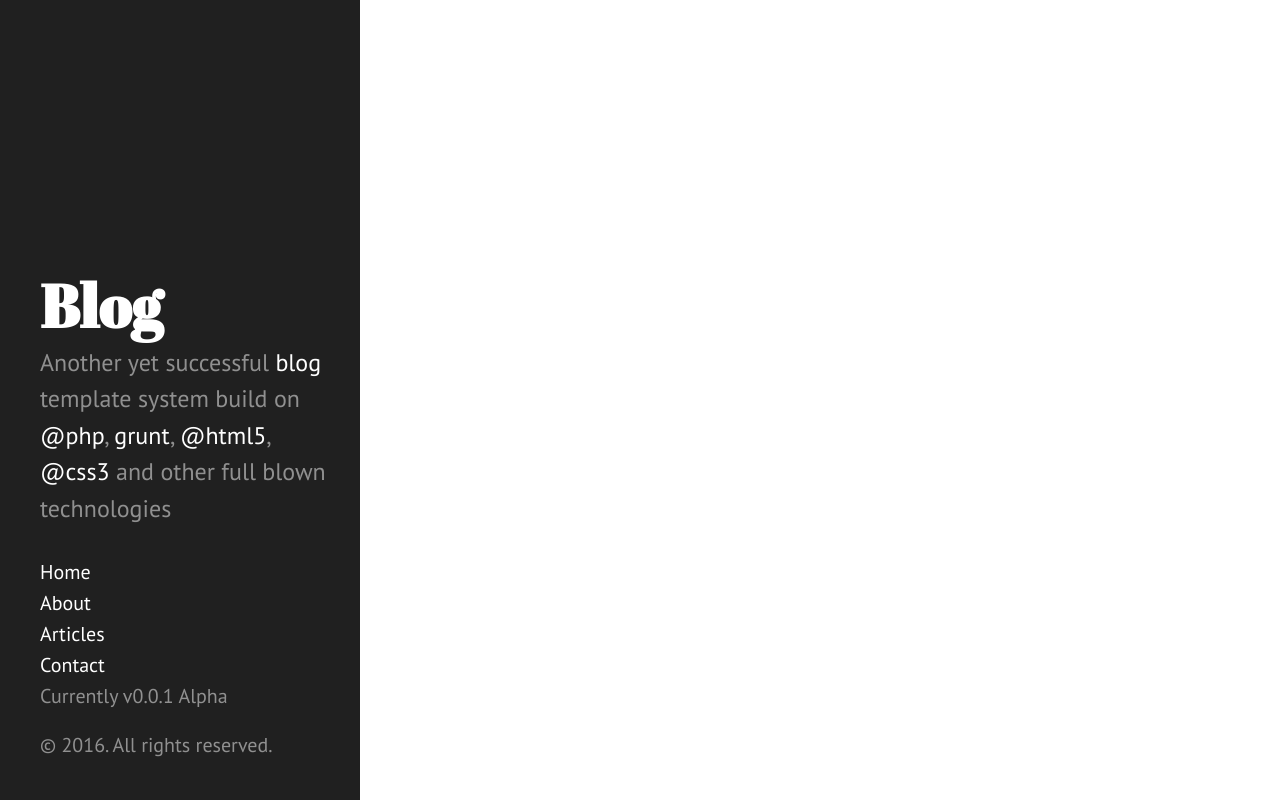
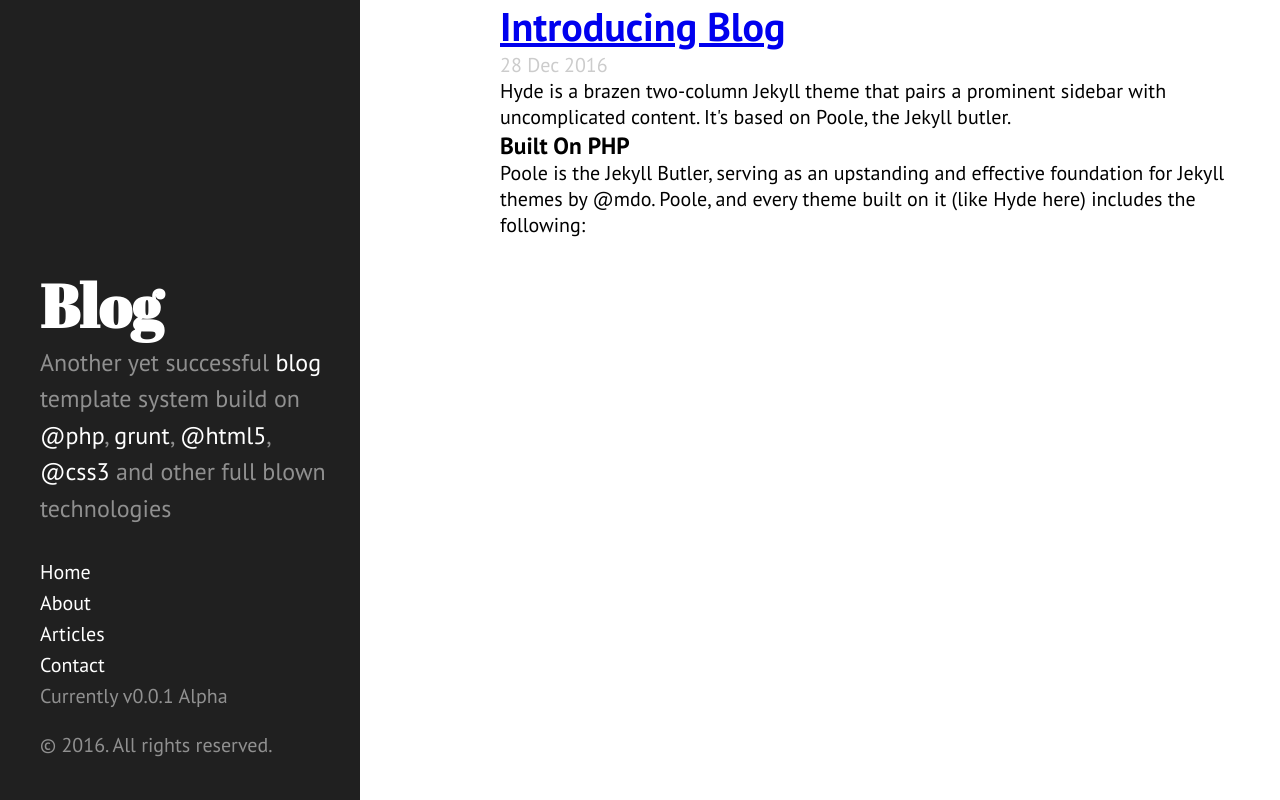
Before and after one commit to alexandrucristiann/sblog, a PHP site: page /index.html in a window 1280 px wide. Run offline with PHP 8.4, Linux system fonts and the light colour scheme.

Commit message:
creating _post module sass

```diff
--- a/assets/css/main.css
+++ b/assets/css/main.css
@@ -84,3 +84,20 @@ body {
 .sidebar-footer {
   margin-top: 1rem;
 }
+
+.content {
+  float: left;
+}
+
+.post {
+  margin-left: 25rem;
+}
+.post__title {
+  color: black;
+}
+.post__date {
+  color: #ccc;
+}
+.post__conentent {
+  text-align: left;
+}
--- a/assets/sass/main.sass
+++ b/assets/sass/main.sass
@@ -2,3 +2,4 @@
 @import 'modules/color'
 @import 'modules/base'
 @import 'modules/sidebar'
+@import 'modules/post'
--- /dev/null
+++ b/assets/sass/modules/_post.sass
@@ -0,0 +1,14 @@
+.content
+  float: left
+
+.post
+  margin-left: 25rem
+
+  &__title
+    color: black
+
+  &__date
+    color: #ccc
+
+  &__conentent
+    text-align: left
--- a/index.html
+++ b/index.html
@@ -34,7 +34,24 @@
         <footer class="sidebar-footer">&copy; 2016. All rights reserved.</footer>
       </div>
     </div>
-    <div class="content"></div>
+    <div class="content">
+      <div class="post-wrapper">
+        <div class="post">
+          <h1 class="post__title"><a href="#">Introducing Blog</a></h1><span class="post__date">28 Dec 2016</span>
+          <div class="post__content">
+            <p>
+              Hyde is a brazen two-column Jekyll theme that pairs a
+              prominent sidebar with uncomplicated content.
+              It's based on Poole, the Jekyll butler.
+            </p>
+            <h3>Built On PHP</h3>
+            <p></p>Poole is the Jekyll Butler, serving as an upstanding and effective
+            foundation for Jekyll themes by @mdo. Poole, and every theme built
+            on it (like Hyde here) includes the following:
+          </div>
+        </div>
+      </div>
+    </div>
   </body>
   <script src="assets/js/main.js" type="text/javascript"></script>
 </html>
```
Also changed, not shown: assets/jade/index.jade (+18 -0 lines).
